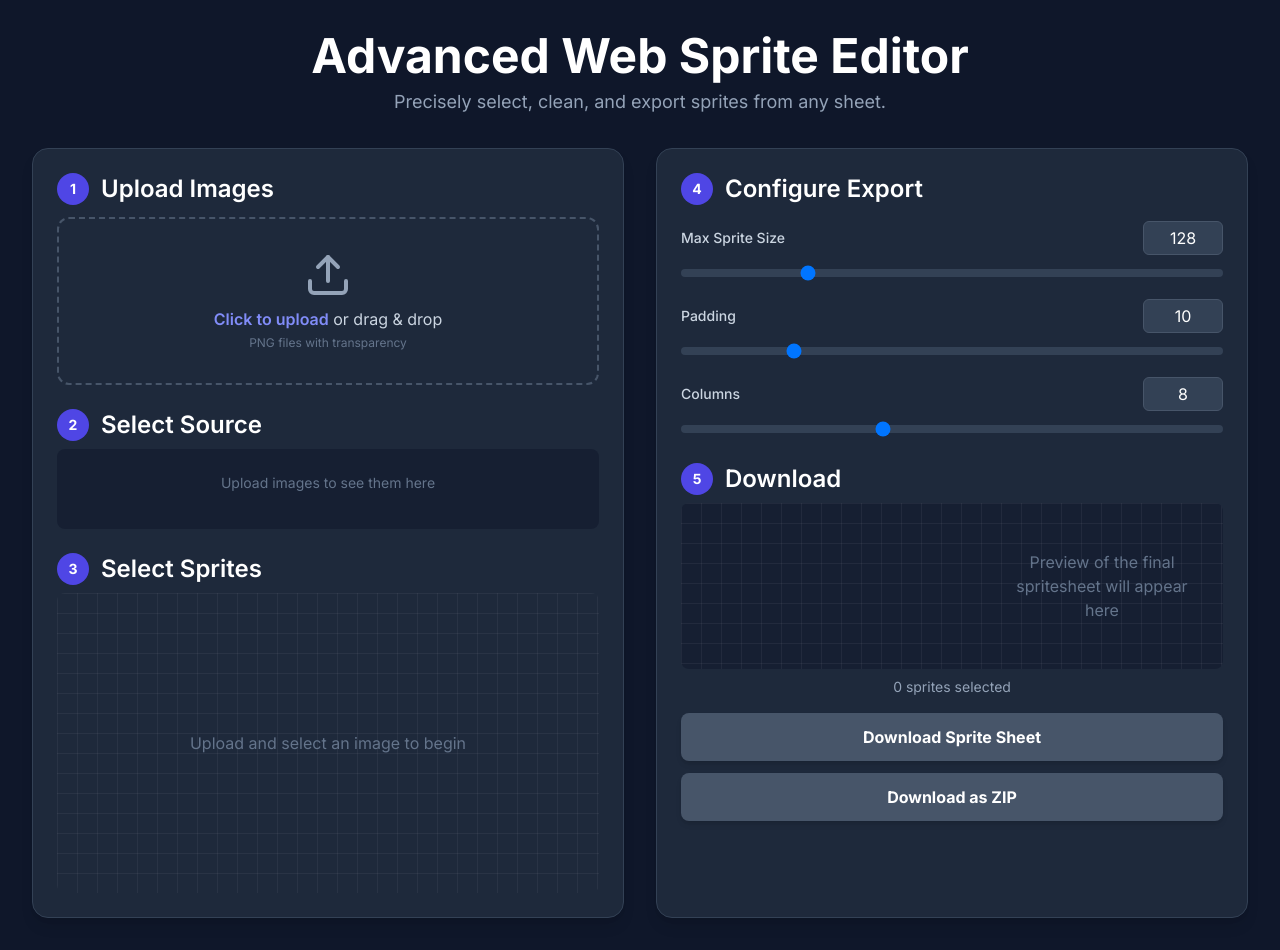
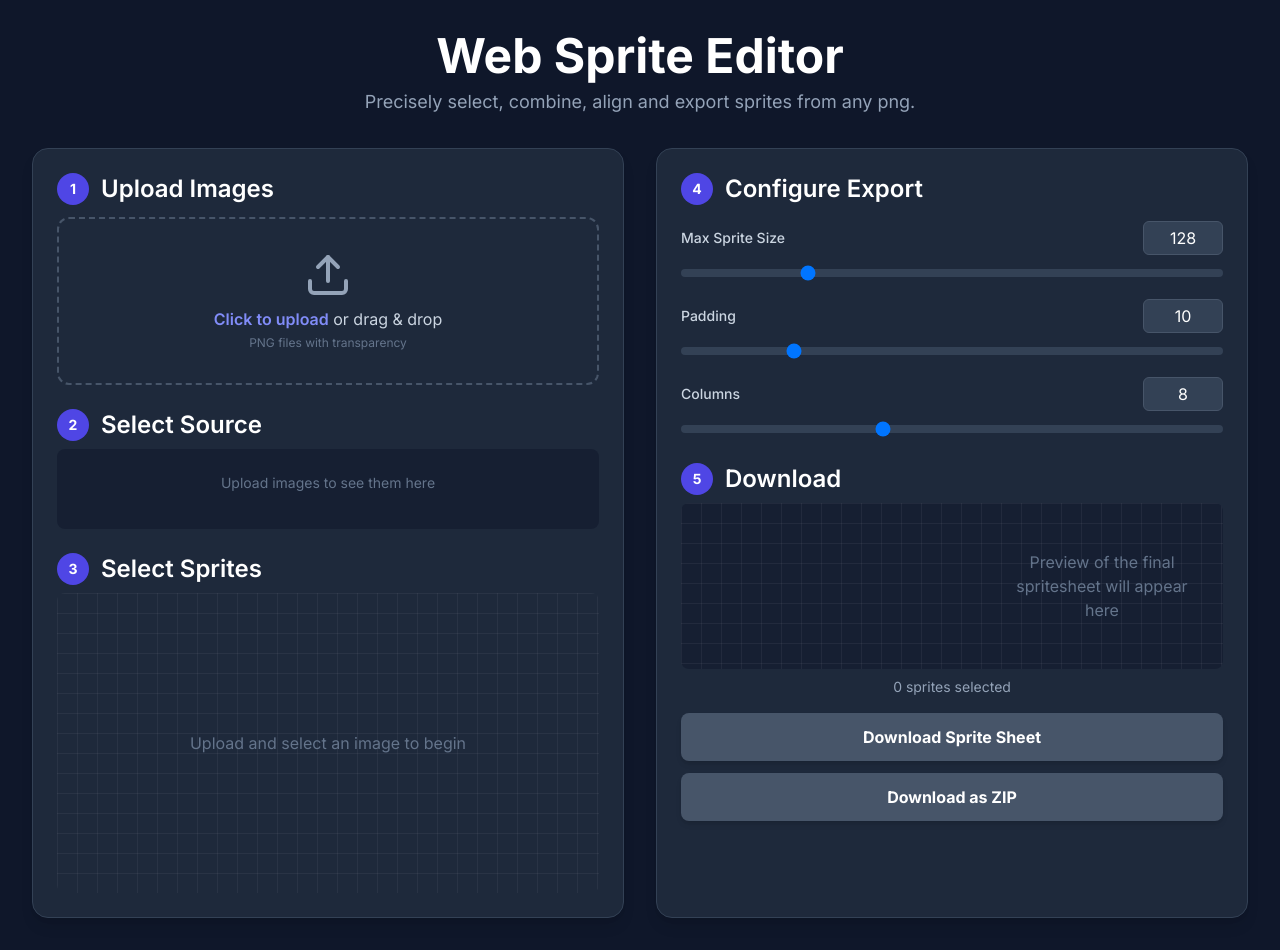
Before and after one commit to AlekseyFadeev/SpriteEditor, a plain HTML site: page index.html in a window 1280 px wide. Drawn offline with nearby package versions, Linux system fonts and the light colour scheme.

Commit message:
polishing

```diff
--- a/index.html
+++ b/index.html
@@ -3,7 +3,7 @@
 <head>
     <meta charset="UTF-8">
     <meta name="viewport" content="width=device-width, initial-scale=1.0">
-    <title>Advanced Web Sprite Editor</title>
+    <title>Web SpriteSheet Editor</title>
 
     <!-- Tailwind CSS for styling -->
     <script src="https://cdn.tailwindcss.com"></script>
@@ -69,8 +69,8 @@
     <div class="container mx-auto p-4 md:p-8">
 
         <header class="text-center mb-8">
-            <h1 class="text-4xl md:text-5xl font-bold text-white mb-2">Advanced Web Sprite Editor</h1>
-            <p class="text-lg text-slate-400">Precisely select, clean, and export sprites from any sheet.</p>
+            <h1 class="text-4xl md:text-5xl font-bold text-white mb-2">Web Sprite Editor</h1>
+            <p class="text-lg text-slate-400">Precisely select, combine, align and export sprites from any png.</p>
         </header>
 
         <main class="grid grid-cols-1 lg:grid-cols-2 gap-8">
```
